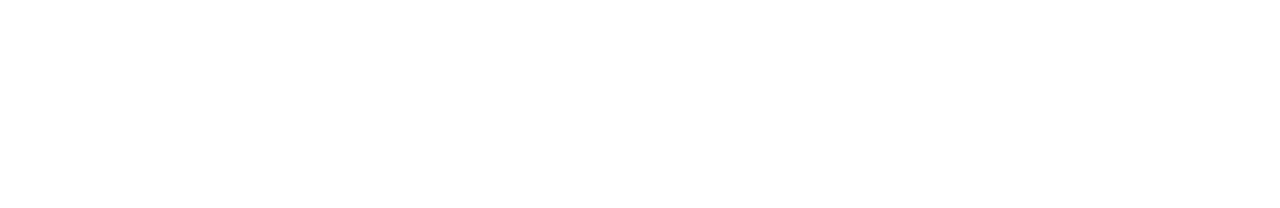
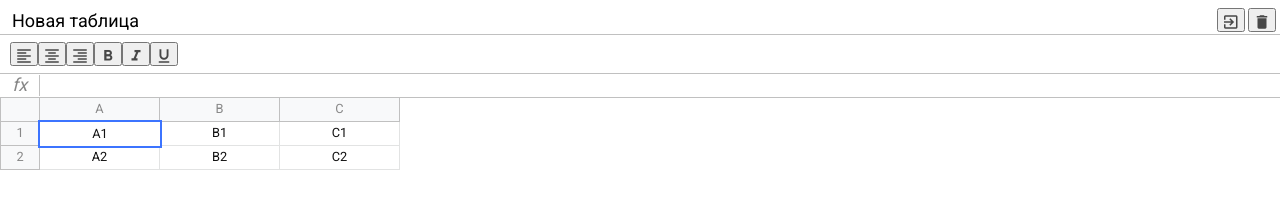
Before and after one commit to Mykyta-Lystopad/excel, a website built with webpack: page src/index.html in a window 1280 px wide. Built offline with nearby package versions, Linux system fonts and the light colour scheme.

Commit message:
layout formation

```diff
--- a/package.json
+++ b/package.json
@@ -26,6 +26,7 @@
   "browserslist": "> 0.25%, not dead",
   "devDependencies": {
     "@babel/core": "^7.13.8",
+    "@babel/plugin-proposal-class-properties": "^7.13.0",
     "@babel/preset-env": "^7.13.9",
     "babel-eslint": "^10.1.0",
     "babel-loader": "^8.2.2",
--- a/src/components/excel/Excel.js
+++ b/src/components/excel/Excel.js
@@ -1,6 +1,26 @@
+import {$} from "@core/dom";
+
 export class Excel  {
     constructor(selector, options) {
         this.$el = document.querySelector(selector)
         this.components = options.components || []
     }
+
+    getRoot(){
+        const $root = $.create('div', 'excel')
+        this.components.forEach(Component => {
+            const $el = $.create('div', Component.className)
+            const component = new Component($el)
+            $el.innerHTML = component.toHtml()
+            $root.append($el)
+        })
+
+        return $root
+    }
+
+    render(){
+
+        this.$el.append(this.getRoot())
+    }
+
 }
--- a/src/components/formula/Formula.js
+++ b/src/components/formula/Formula.js
@@ -1,5 +1,13 @@
 import {ExcelComponent} from "@core/ExcelComponent";
 
 export class Formula extends ExcelComponent {
+    static className = 'excel__formula'
 
+    toHtml() {
+        return `
+            <div class="info">fx</div>
+            <div class="input" contenteditable spellcheck="false"></div>
+
+        `
+    }
 }
--- a/src/components/header/Header.js
+++ b/src/components/header/Header.js
@@ -1,5 +1,25 @@
 import {ExcelComponent} from "@core/ExcelComponent";
 
 export class Header extends ExcelComponent {
+    static className = 'excel__header'
 
+    toHtml() {
+        return `
+            <input type="text" class="input" value="Новая таблица">
+
+            <div>
+                <button class="button">
+                    <span class="material-icons">
+                        exit_to_app
+                    </span>
+                </button>
+                <button class="button">
+                    <span class="material-icons">
+                        delete
+                    </span>
+                </button>
+
+            </div>
+        `
+    }
 }
--- a/src/components/table/Table.js
+++ b/src/components/table/Table.js
@@ -1,5 +1,47 @@
 import {ExcelComponent} from "@core/ExcelComponent";
 
 export class Table extends ExcelComponent {
+    static className = 'excel__table'
 
+    toHtml() {
+        return `
+            <div class="row">
+                <div class="row-info">
+
+                </div>
+                <div class="row-data">
+                    <div class="column">
+                        A
+                    </div>
+                    <div class="column">
+                        B
+                    </div>
+                    <div class="column">
+                        C
+                    </div>
+                </div>
+            </div>
+            <div class="row">
+                <div class="row-info">
+                    1
+                </div>
+                <div class="row-data">
+                    <div class="cell selected" contenteditable>A1</div>
+                    <div class="cell" contenteditable>B1</div>
+                    <div class="cell" contenteditable>C1</div>
+                </div>
+            </div>
+
+            <div class="row">
+                <div class="row-info">
+                    2
+                </div>
+                <div class="row-data">
+                    <div class="cell " contenteditable>A2</div>
+                    <div class="cell" contenteditable>B2</div>
+                    <div class="cell" contenteditable>C2</div>
+                </div>
+            </div>
+        `
+    }
 }
--- a/src/components/toolbar/Toolbar.js
+++ b/src/components/toolbar/Toolbar.js
@@ -1,5 +1,40 @@
 import {ExcelComponent} from "@core/ExcelComponent";
 
 export class Toolbar extends ExcelComponent{
+    static className = 'excel__toolbar'
 
+    toHtml() {
+        return `
+            <button class="button">
+                    <span class="material-icons">
+                        format_align_left
+                    </span>
+            </button>
+            <button class="button">
+                    <span class="material-icons">
+                        format_align_center
+                    </span>
+            </button>
+            <button class="button">
+                    <span class="material-icons">
+                        format_align_right
+                    </span>
+            </button>
+            <button class="button">
+                    <span class="material-icons">
+                        format_bold
+                    </span>
+            </button>
+            <button class="button">
+                    <span class="material-icons">
+                        format_italic
+                    </span>
+            </button>
+            <button class="button">
+                    <span class="material-icons">
+                        format_underlined
+                    </span>
+            </button>
+        `
+    }
 }
--- a/src/core/DomListener.js
+++ b/src/core/DomListener.js
@@ -1,3 +1,8 @@
 export class DomListener {
-
+    constructor($root) {
+        if (!$root) {
+            throw new Error('No $root provided for DomListener')
+        }
+        this.$root = $root
+    }
 }
--- /dev/null
+++ b/src/core/dom.js
@@ -0,0 +1,17 @@
+class Dom {
+    constructor() {
+
+    }
+}
+
+export function $() {
+    return new Dom()
+}
+
+$.create = (tagName, classes = '') => {
+    const el = document.createElement(tagName)
+    if (classes) {
+        el.classList.add(classes)
+    }
+    return el
+}
--- a/src/index.js
+++ b/src/index.js
@@ -1,7 +1,13 @@
 import './module'
 import './scss/index.scss'
 import {Excel} from "@/components/excel/Excel";
+import {Header} from "@/components/header/Header";
+import {Toolbar} from "@/components/toolbar/Toolbar";
+import {Formula} from "@/components/formula/Formula";
+import {Table} from "@/components/table/Table";
 
 const excel = new Excel('#app', {
-    components: []
+    components: [Header, Toolbar, Formula, Table]
 })
+
+excel.render()
--- a/webpack.config.js
+++ b/webpack.config.js
@@ -15,7 +15,8 @@ const jsLoaders = () => {
         loader: "babel-loader",
         options:
             {
-                presets: ['@babel/preset-env']
+                presets: ['@babel/preset-env'],
+                plugins: ['@babel/plugin-proposal-class-properties']
             }
         }
     ]
```
Also changed, not shown: src/assets/excel.html (+1 -0 lines), 2 other files.
